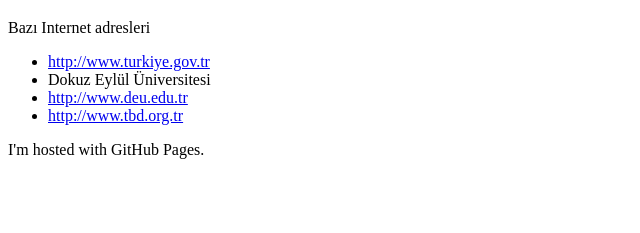
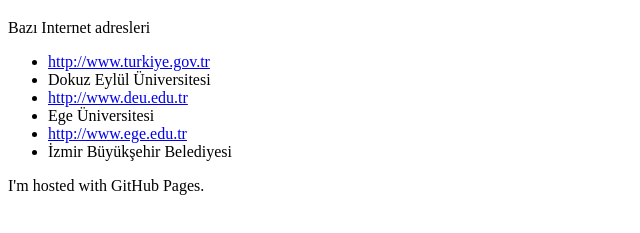
Before and after one commit to erkinkurhan/erkinkurhan.github.io, a plain HTML site: page index.html in a window 1280 px wide. Shown: the part 61-294 px from the top of the page, without its empty margins (0-640 px from the left). Drawn offline with Linux system fonts and the light colour scheme.

Commit message:
Update index.html

```diff
--- a/index.html
+++ b/index.html
@@ -8,7 +8,10 @@
     <li><a href="http://www.turkiye.gov.tr" >http://www.turkiye.gov.tr</a>
     <li> Dokuz Eylül Üniversitesi</a>
     <li><a href="http://www.deu.edu.tr" >http://www.deu.edu.tr</a>
-    <li><a href="http://www.tbd.org.tr" >http://www.tbd.org.tr</a>
+<li>Ege Üniversitesi
+  <li><a href="http://www.ege.edu.tr" >http://www.ege.edu.tr</a>
+<li>İzmir Büyükşehir Belediyesi
+
 
   </ul>
   <p>
```
